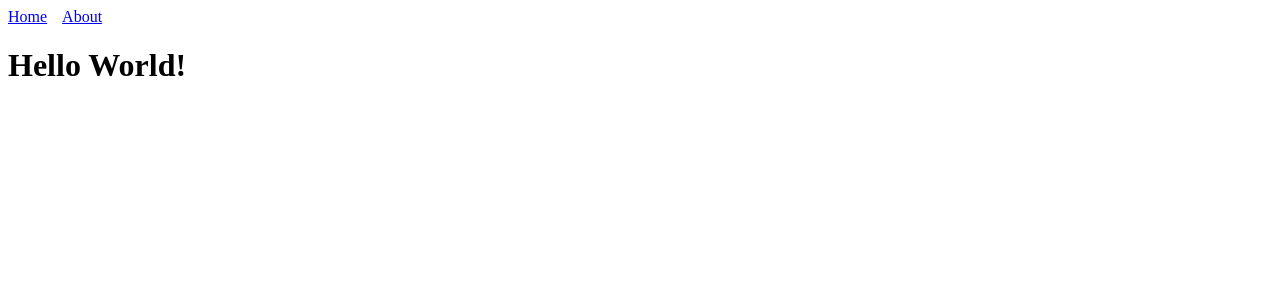
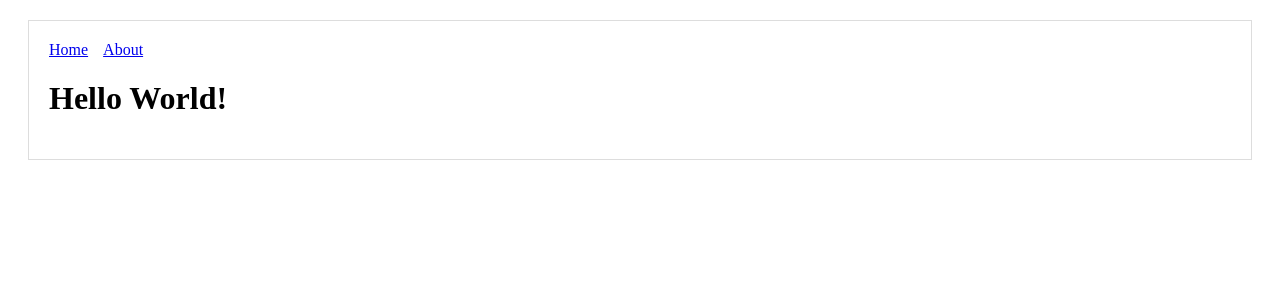
Before and after one commit to baggerspion/reorg, a Next.js app: page / in a window 1280 px wide. Shown: the top 300 px of the page. Built offline with nearby package versions, Linux system fonts and the light colour scheme.

Commit message:
Adding the default layout

```diff
--- /dev/null
+++ b/components/Layout.js
@@ -0,0 +1,16 @@
+import Header from './Header';
+
+const layoutStyle = {
+  margin: 20,
+  padding: 20,
+  border: '1px solid #DDD'
+};
+
+const Layout = props => (
+  <div style={layoutStyle}>
+    <Header />
+    {props.children}
+  </div>
+);
+
+export default Layout;
--- a/pages/index.js
+++ b/pages/index.js
@@ -1,10 +1,9 @@
-import Header from '../components/Header';
+import Layout from '../components/Layout';
 
 export default function Index() {
   return (
-    <div>
-      <Header />
+    <Layout>
       <h1>Hello World!</h1>
-    </div>
+    </Layout>
   );
 }
```
Also changed, not shown: pages/about.js (+3 -4 lines).
